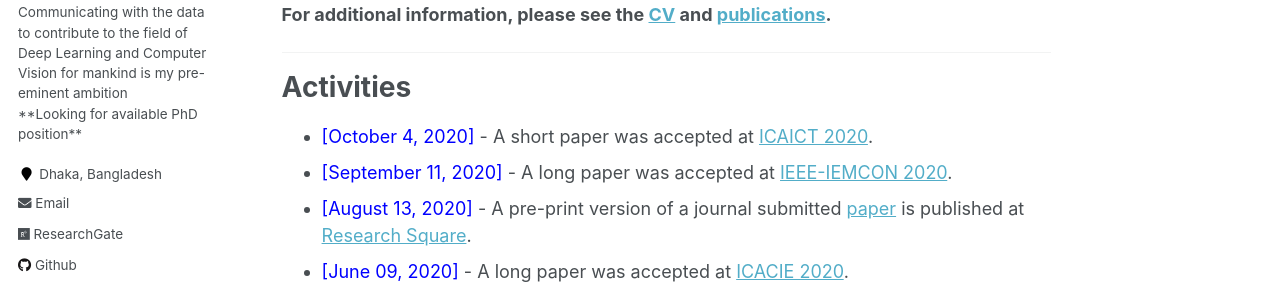
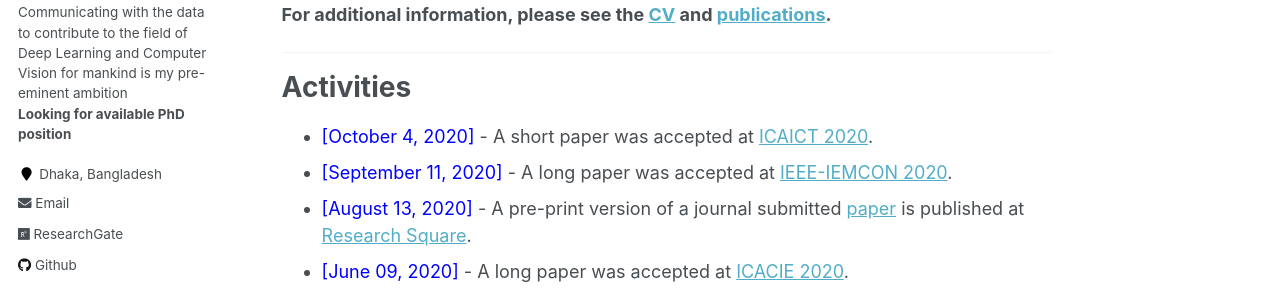
Before and after one commit to shaeekh/shaeekh.github.io, a Jekyll site: the page built from _pages/about.md, in a window 1280 px wide. Shown: the part 343-631 px from the top of the page. Built offline with Jekyll 4.4.1, drawn with Linux system fonts in a browser that asks for light colours; some web fonts are replaced.

```diff
--- a/_config.yml
+++ b/_config.yml
@@ -82,7 +82,7 @@ analytics:
 author:
   name             : "Tonmoy Hossain"
   avatar           : "final_picture.jpg"
-  bio              : "Communicating with the data to contribute to the field of Deep Learning and Computer Vision for mankind is my pre-eminent ambition <br> **Looking for available PhD position**"
+  bio              : "Communicating with the data to contribute to the field of Deep Learning and Computer Vision for mankind is my pre-eminent ambition <br> <b>Looking for available PhD position</b>"
   location         : "Dhaka, Bangladesh"
   employer         :
   pubmed           : #"https://www.ncbi.nlm.nih.gov/pubmed/?term=john+snow"
```
